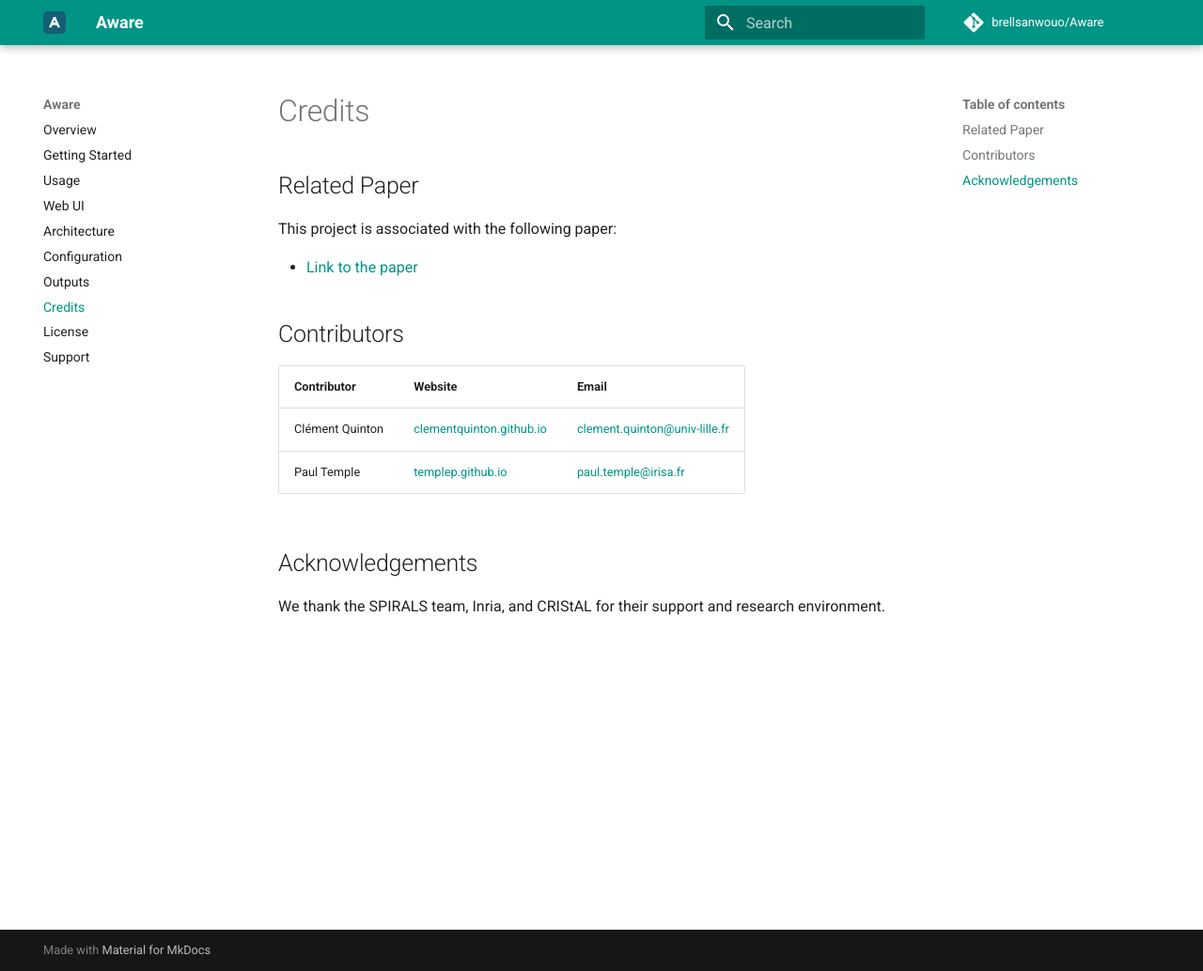
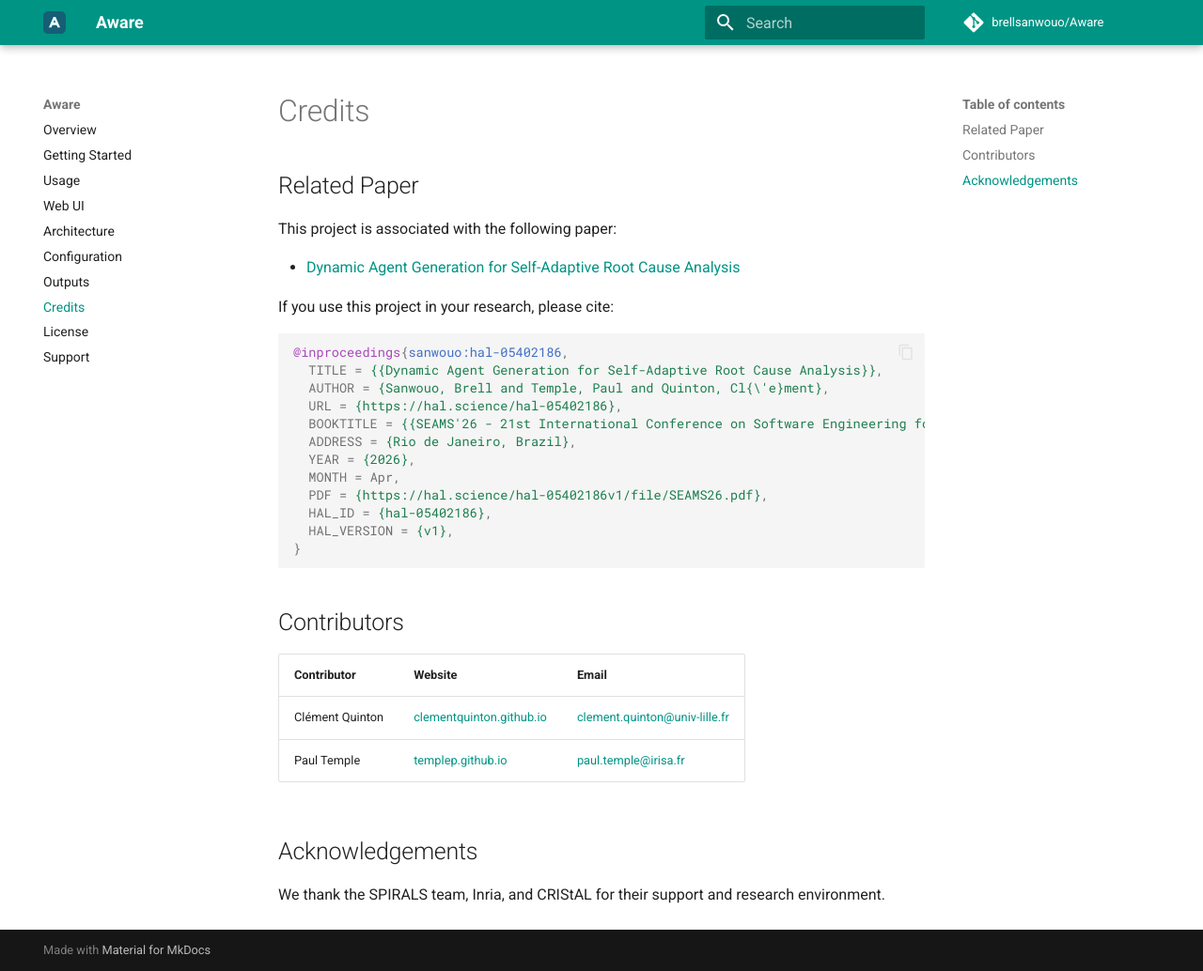
Before and after one commit to brellsanwouo/AWARE, an MkDocs documentation site: the page built from docs/credits.md, in a window 1280 px wide and 1034 px high. Shown: the whole window at 94% size. Built offline with MkDocs 1.6.1 and Material for MkDocs 9.7.7, drawn with Linux system fonts in a browser that asks for light colours; comment, search, counter and statistics services are not loaded.

Commit message:
Add paper citation to docs

````diff
--- a/docs/credits.md
+++ b/docs/credits.md
@@ -4,7 +4,24 @@
 
 This project is associated with the following paper:
 
-- [Link to the paper](https://hal.science/hal-05402186/)
+- [Dynamic Agent Generation for Self-Adaptive Root Cause Analysis](https://hal.science/hal-05402186/)
+
+If you use this project in your research, please cite:
+
+```bibtex
+@inproceedings{sanwouo:hal-05402186,
+  TITLE = {{Dynamic Agent Generation for Self-Adaptive Root Cause Analysis}},
+  AUTHOR = {Sanwouo, Brell and Temple, Paul and Quinton, Cl{\'e}ment},
+  URL = {https://hal.science/hal-05402186},
+  BOOKTITLE = {{SEAMS'26 - 21st International Conference on Software Engineering for Adaptive and Self-Managing Systems}},
+  ADDRESS = {Rio de Janeiro, Brazil},
+  YEAR = {2026},
+  MONTH = Apr,
+  PDF = {https://hal.science/hal-05402186v1/file/SEAMS26.pdf},
+  HAL_ID = {hal-05402186},
+  HAL_VERSION = {v1},
+}
+```
 
 ## Contributors
 
````
Also changed, not shown: README.md (+19 -0 lines).
